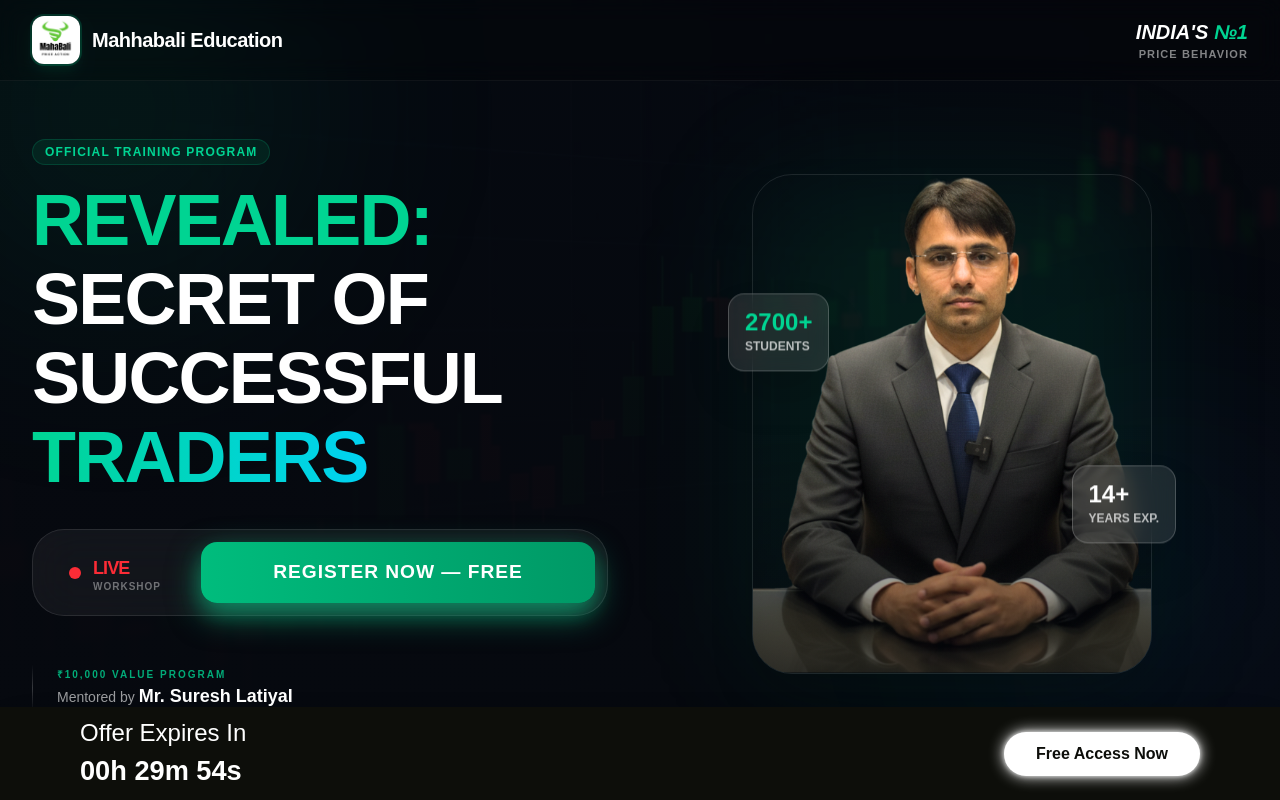
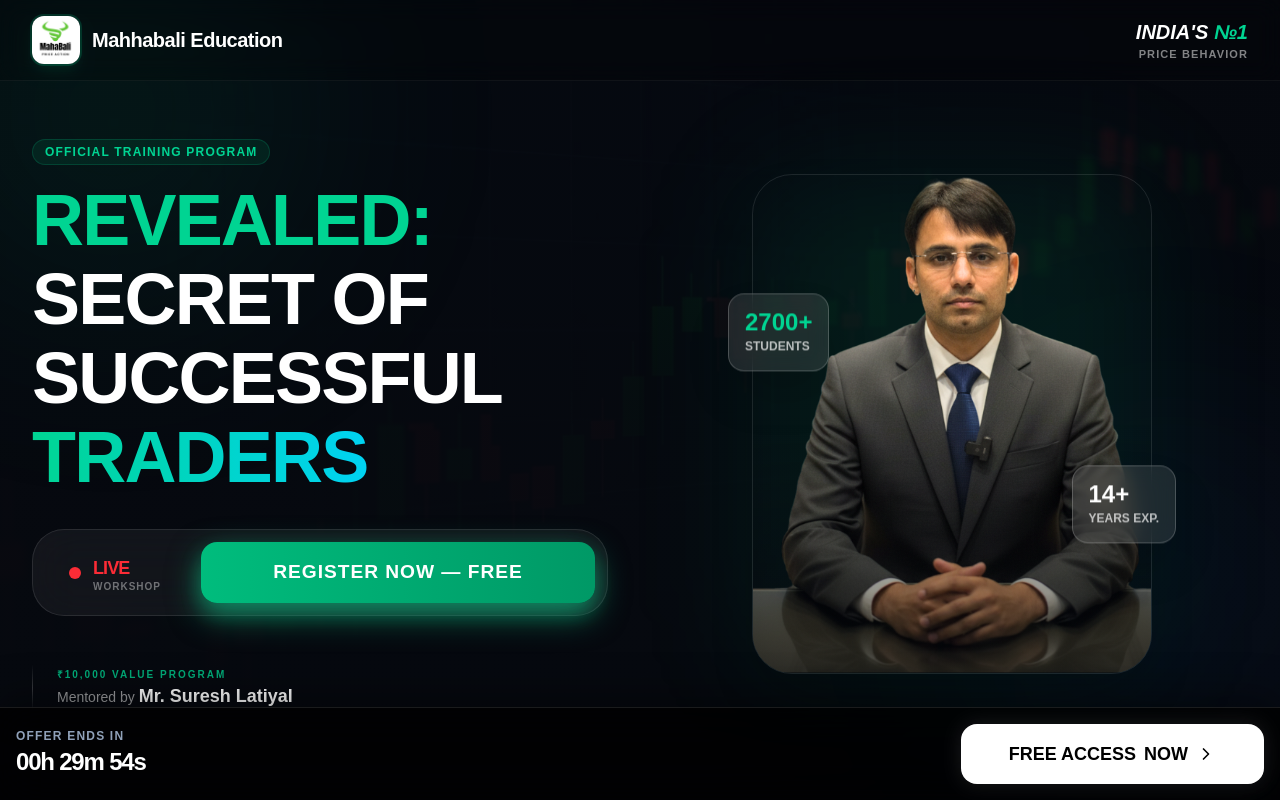
Before and after one commit to faizansiddqui/tradinglandingpagebyrahulsir, a Next.js app: page / in a window 1280 px wide. Shown: the top 800 px of the page. Built offline with nearby package versions, Linux system fonts and the light colour scheme.

Commit message:
changes in bottom baar

```diff
--- a/src/app/components/LearningForm.jsx
+++ b/src/app/components/LearningForm.jsx
@@ -20,6 +20,8 @@ export default function LearningForm() {
   });
 
   const [remainingTime, setRemainingTime] = useState(30 * 60); // Initialize to 30 minutes
+
+  const formRef = useRef(null);
 
   // Load saved timer state after component mounts (client-side only)
   useEffect(() => {
@@ -81,9 +83,16 @@ export default function LearningForm() {
   };
 
   const scrollToForm = () => {
-    const formElement = document.getElementById("webinar");
-    if (formElement) {
-      formElement.scrollIntoView({ behavior: "smooth" });
+    if (formRef.current) {
+      // Calculate offset for fixed bottom bar (approx 80-100px on mobile)
+      const offset = 100;
+      const elementPosition = formRef.current.getBoundingClientRect().top + window.pageYOffset;
+      const offsetPosition = elementPosition - offset;
+
+      window.scrollTo({
+        top: offsetPosition,
+        behavior: "smooth",
+      });
     }
   };
 
@@ -95,8 +104,7 @@ export default function LearningForm() {
 
   return (
     <div
-      id="webinar"
-      className="relative min-h-screen bg-[#f8fafc] flex items-center justify-center overflow-hidden py-12 px-4"
+      className="relative min-h-screen bg-[#f8fafc] flex items-center justify-center overflow-hidden py-12 px-4 pb-24" // Added pb-24 to prevent bottom bar overlap
     >
       {/* --- Background Design --- */}
       <div className="absolute inset-0 z-0">
@@ -200,7 +208,7 @@ export default function LearningForm() {
                 </div>
               </div>
 
-              <form onSubmit={handleSubmit} className="space-y-5">
+              <form ref={formRef} onSubmit={handleSubmit} className="space-y-5 scroll-mt-24">
                 {/* Name Field */}
                 <div className="space-y-1.5">
                   <label className="text-xs font-black uppercase tracking-widest text-slate-400 ml-1">
@@ -284,79 +292,52 @@ export default function LearningForm() {
       </div>
 
       {/* Fixed Bottom Access Button */}
-      <div className="fixed bottom-0 left-0 right-0 z-50 p-2 bg-[#0d0e0a] shadow-2xl">
-        <div className="flex flex-row items-center justify-between gap-3 max-w-6xl mx-auto px-4">
-          <div className="text-left text-white">
-            <h3 className="font-[400] text-[0.9rem] xs:text-[1rem] sm:text-[1.5rem]">
-              Offer Expires In
-            </h3>
-            <div className="text-[1rem] xs:text-[0.9rem] sm:text-[1.7rem] font-bold">
-              {formatTime(remainingTime)}
+      <div className="fixed bottom-0 left-0 w-full z-[100] bg-black/80 backdrop-blur-xl border-t border-white/10 shadow-[0_-10px_40px_rgba(0,0,0,0.4)]">
+        <div className="max-w-7xl mx-auto px-4 py-3 sm:py-4">
+          <div className="flex flex-row items-center justify-between gap-4">
+
+            {/* Timer Section */}
+            <div className="flex items-center gap-2 sm:gap-4">
+              <div className="bg-red-500/20 p-2 rounded-xl hidden xs:block">
+                <Clock className="w-5 h-5 text-red-500 animate-pulse" />
+              </div>
+              <div>
+                <p className="text-[10px] sm:text-xs font-bold text-slate-400 uppercase tracking-widest leading-none mb-1">Offer Ends In</p>
+                <div className="text-lg sm:text-2xl font-mono font-black text-white tabular-nums tracking-tighter">
+                  {formatTime(remainingTime)}
+                </div>
+              </div>
             </div>
+
+            {/* Premium Button */}
+            <button
+              onClick={scrollToForm}
+              className="relative group overflow-hidden bg-white hover:bg-[#00D9B8] text-black hover:text-white font-black text-sm sm:text-lg px-6 sm:px-12 py-3 sm:py-4 rounded-xl sm:rounded-2xl transition-all duration-300 shadow-[0_0_20px_rgba(255,255,255,0.1)] active:scale-95"
+            >
+              {/* Shimmer Animation */}
+              <div className="absolute inset-0 w-full h-full bg-gradient-to-r from-transparent via-white/40 to-transparent -translate-x-full group-hover:animate-shimmer pointer-events-none" />
+
+              <span className="relative flex items-center gap-2">
+                FREE ACCESS <span className="hidden sm:inline">NOW</span>
+                <ChevronRight className="w-5 h-5 group-hover:translate-x-1 transition-transform" />
+              </span>
+            </button>
+
           </div>
-          <button
-            onClick={() => scrollToForm()}
-            className="py-2.5 px-8 font-[600] cursor-pointer bg-white text-[#0d0e0a] hover:bg-[#0d0e0a] hover:text-white hover:border-2 hover:border-white text-[1rem] rounded-full w-auto transition-all duration-300 transform btn-animated"
-          >
-            Free Access Now
-          </button>
         </div>
       </div>
 
       <style jsx>{`
         @keyframes float {
-          0%,
-          100% {
-            transform: translateY(0);
-          }
-          50% {
-            transform: translateY(-15px);
-          }
+          0%, 100% { transform: translateY(0); }
+          50% { transform: translateY(-15px); }
         }
-
-        @keyframes blink {
-          0%,
-          100% {
-            box-shadow: 0 0 5px rgba(255, 255, 255, 0.5);
-          }
-          50% {
-            box-shadow: 0 0 5px rgba(255, 255, 255, 0.8),
-              0 0 15px rgba(255, 255, 255, 1);
-          }
+        @keyframes shimmer {
+          0% { transform: translateX(-100%) skewX(-15deg); }
+          100% { transform: translateX(200%) skewX(-15deg); }
         }
-
-        @keyframes breathe {
-          0%,
-          100% {
-            transform: scale(1);
-          }
-          50% {
-            transform: scale(1.03);
-          }
-        }
-
-        .animate-float {
-          animation: float 5s ease-in-out infinite;
-        }
-        .delay-700 {
-          animation-delay: 0.7s;
-        }
-        .animate-blink {
-          animation: blink 1.5s ease-in-out infinite;
-        }
-        .animate-breathe {
-          animation: breathe 2s ease-in-out infinite;
-        }
-
-        .btn-animated {
-          animation: blink 2s ease-in-out infinite;
-          box-shadow: 0 0 10px rgba(255, 255, 255, 0.5);
-        }
-
-        .btn-animated:hover {
-          border-color: white !important;
-          animation: blink 2s ease-in-out infinite;
-        }
+        .animate-float { animation: float 5s ease-in-out infinite; }
+        .animate-shimmer { animation: shimmer 2s infinite; }
       `}</style>
     </div>
   );
```
